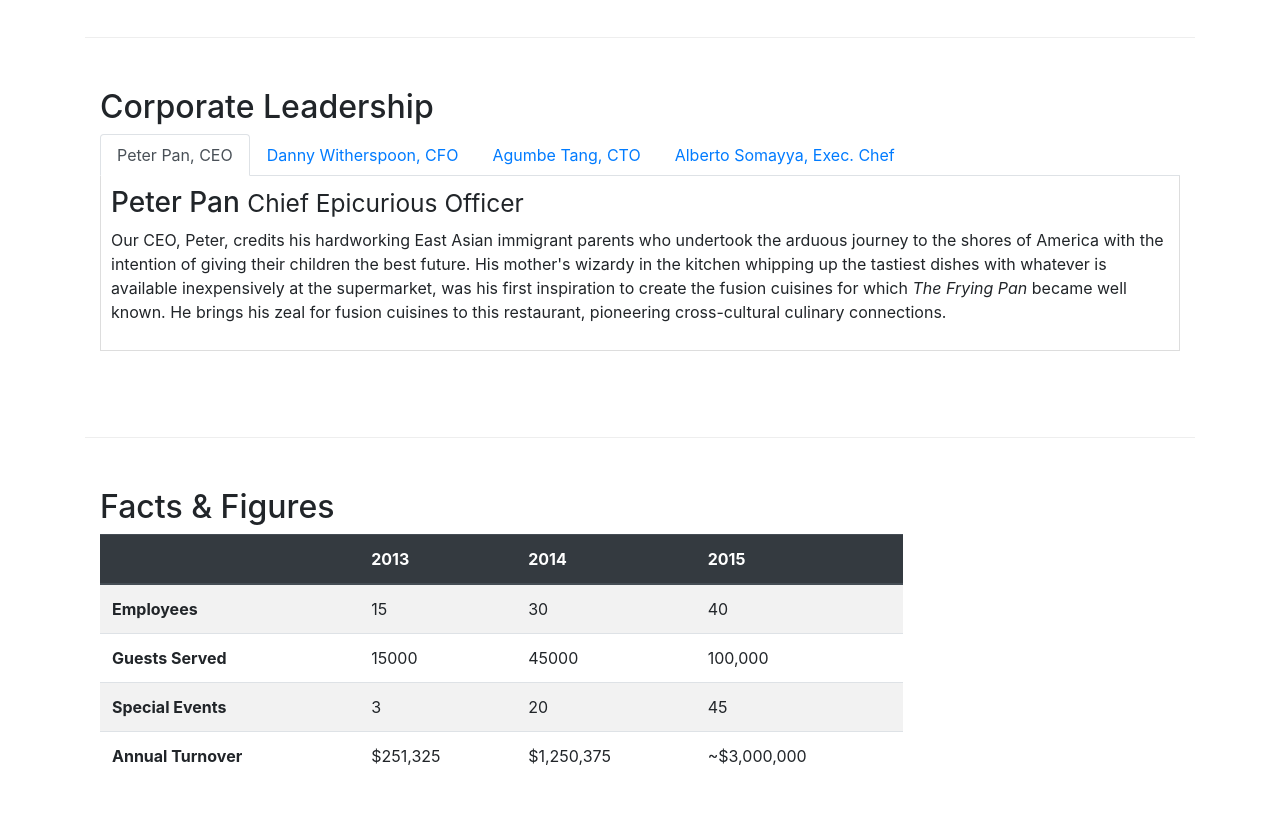
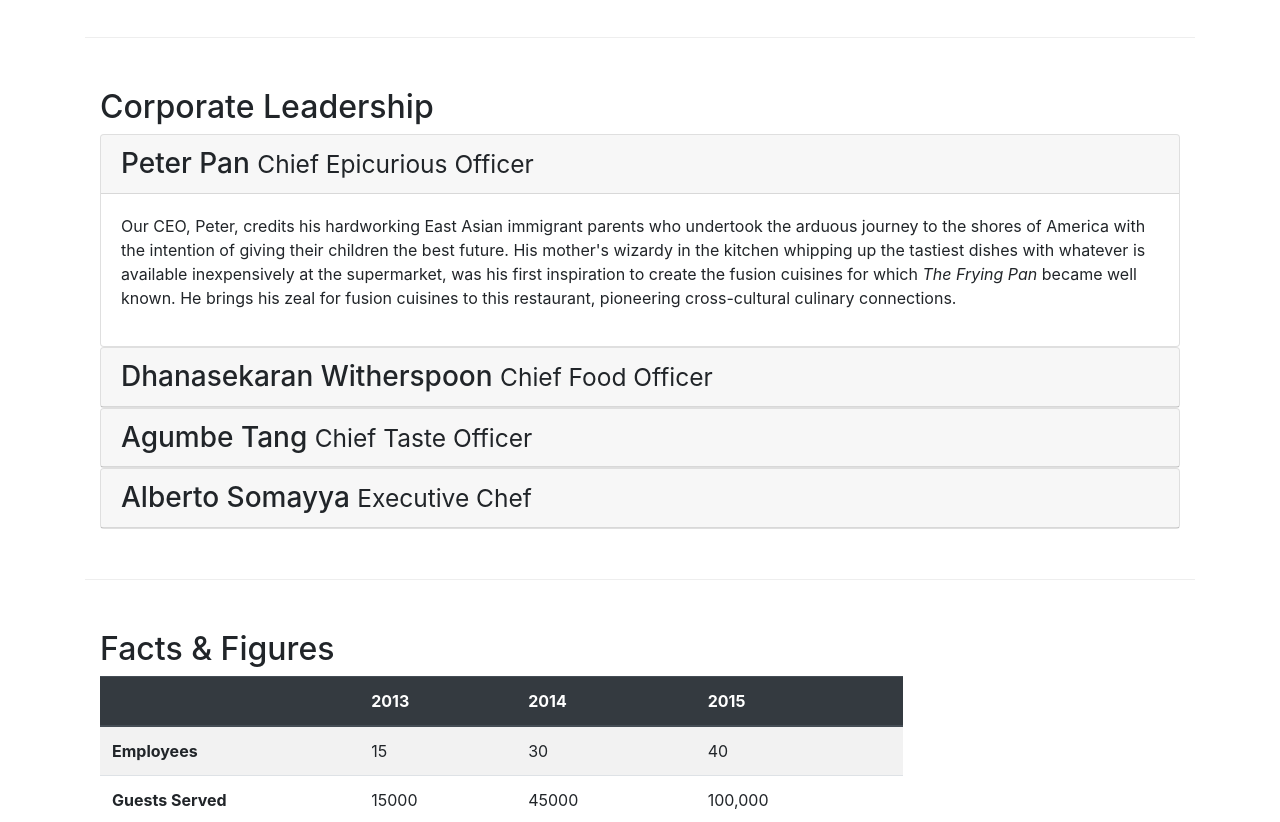
Before and after one commit to hritikdusad/Bootstrap, a plain HTML site: page aboutus.html in a window 1280 px wide. Shown: the part 1040-1862 px from the top of the page. Drawn offline with nearby package versions, Linux system fonts and the light colour scheme.

Commit message:
Accordion

```diff
--- a/aboutus.html
+++ b/aboutus.html
@@ -100,43 +100,65 @@
         <div class="row row-content">
             <div class="col-12">
                 <h2>Corporate Leadership</h2>
-                <ul class="nav nav-tabs">
-                    <li class="nav-item">
-                      <a class="nav-link active" href="#peter"
-                        role="tab" data-toggle="tab">Peter Pan, CEO</a>
-                    </li>
-                    <li class="nav-item">
-                      <a class="nav-link" href="#danny" role="tab"
-                        data-toggle="tab">Danny Witherspoon, CFO</a>
-                    </li>
-                    <li class="nav-item">
-                      <a class="nav-link" href="#agumbe"role="tab"
-                        data-toggle="tab">Agumbe Tang, CTO</a>
-                    </li>
-                    <li class="nav-item">
-                      <a class="nav-link" href="#alberto" role="tab"
-                        data-toggle="tab">Alberto Somayya, Exec. Chef</a>
-                    </li>
-                </ul>
 
-                <div class="tab-content">
-                    <div role="tabpanel" class="tab-pane fade show active" id="peter">
-                        <h3>Peter Pan <small>Chief Epicurious Officer</small></h3>
-                        <p class="d-none d-sm-block">Our CEO, Peter, credits his hardworking East Asian immigrant parents who undertook the arduous journey to the shores of America with the intention of giving their children the best future. His mother's wizardy in the kitchen whipping up the tastiest dishes with whatever is available inexpensively at the supermarket, was his first inspiration to create the fusion cuisines for which <em>The Frying Pan</em> became well known. He brings his zeal for fusion cuisines to this restaurant, pioneering cross-cultural culinary connections.</p>
+
+                <div id="accordion">
+                    <div class="card">
+                        <div class="card-header" role="tab" id="peterhead">
+                            <h3 class="mb-0">
+                                <a data-toggle="collapse" data-target="#peter">
+                                Peter Pan <small>Chief Epicurious Officer</small>
+                                </a>
+                            </h3>
+                        </div>
+                        <div class="collapse show" id="peter" data-parent="#accordion">
+                            <div class="card-body">
+                                <p class="d-none d-sm-block">Our CEO, Peter, credits his hardworking East Asian immigrant parents who undertook the arduous journey to the shores of America with the intention of giving their children the best future. His mother's wizardy in the kitchen whipping up the tastiest dishes with whatever is available inexpensively at the supermarket, was his first inspiration to create the fusion cuisines for which <em>The Frying Pan</em> became well known. He brings his zeal for fusion cuisines to this restaurant, pioneering cross-cultural culinary connections.</p>
+                            </div>
+                        </div>
                     </div>
-                    <div role="tabpanel" class="tab-pane fade show" id="danny">
-                        <h3>Dhanasekaran Witherspoon <small>Chief Food Officer</small></h3>
-                        <p class="d-none d-sm-block">Our CFO, Danny, as he is affectionately referred to by his colleagues, comes from a long established family tradition in farming and produce. His experiences growing up on a farm in the Australian outback gave him great appreciation for varieties of food sources. As he puts it in his own words, <em>Everything that runs, wins, and everything that stays, pays!</em></p>
+                    <div class="card">
+                        <div class="card-header" role="tab" id="dannyhead">
+                            <h3 class="mb-0">
+                                <a data-toggle="collapse" data-target="#danny">
+                                Dhanasekaran Witherspoon <small>Chief Food Officer</small>
+                                </a>
+                            </h3>
+                        </div>
+                        <div class="collapse" id="danny" data-parent="#accordion">
+                            <div class="card-body">
+                                <p class="d-none d-sm-block">Our CFO, Danny, as he is affectionately referred to by his colleagues, comes from a long established family tradition in farming and produce. His experiences growing up on a farm in the Australian outback gave him great appreciation for varieties of food sources. As he puts it in his own words, <em>Everything that runs, wins, and everything that stays, pays!</em></p>
+                            </div>
+                        </div>
                     </div>
-                    <div role="tabpanel" class="tab-pane fade show" id="agumbe">
-                        <h3>Agumbe Tang <small>Chief Taste Officer</small></h3>
-                         <p class="d-none d-sm-block">Blessed with the most discerning gustatory sense, Agumbe, our CTO, personally ensures that every dish that we serve meets his exacting tastes. Our chefs dread the tongue lashing that ensues if their dish does not meet his exacting standards. He lives by his motto, <em>You click only if you survive my lick.</em></p>
+                    <div class="card">
+                        <div class="card-header" role="tab" id="agumbehead">
+                            <h3 class="mb-0">
+                                <a data-toggle="collapse" data-target="#agumbe">
+                                Agumbe Tang <small>Chief Taste Officer</small>
+                                </a>
+                            </h3>
+                        </div>
+                        <div class="collapse" id="agumbe" data-parent="#accordion">
+                            <div class="card-body">
+                                <p class="d-none d-sm-block">Blessed with the most discerning gustatory sense, Agumbe, our CTO, personally ensures that every dish that we serve meets his exacting tastes. Our chefs dread the tongue lashing that ensues if their dish does not meet his exacting standards. He lives by his motto, <em>You click only if you survive my lick.</em></p>
+                            </div>
+                        </div>
                     </div>
-                    <div role="tabpanel" class="tab-pane fade show " id="alberto">
-                         <h3>Alberto Somayya <small>Executive Chef</small></h3>
-                         <p class="d-none d-sm-block">Award winning three-star Michelin chef with wide International experience having worked closely with whos-who in the culinary world, he specializes in creating mouthwatering Indo-Italian fusion experiences. He says, <em>Put together the cuisines from the two craziest cultures, and you get a winning hit! Amma Mia!</em></p>
+                    <div class="card">
+                        <div class="card-header" role="tab" id="albertohead">
+                            <h3 class="mb-0">
+                                <a data-toggle="collapse" data-target="#alberto">
+                                Alberto Somayya <small>Executive Chef</small>
+                                </a>
+                            </h3>
+                        </div>
+                        <div class="collapse" id="alberto" data-parent="#accordion">
+                            <div class="card-body">
+                                <p class="d-none d-sm-block">Award winning three-star Michelin chef with wide International experience having worked closely with whos-who in the culinary world, he specializes in creating mouthwatering Indo-Italian fusion experiences. He says, <em>Put together the cuisines from the two craziest cultures, and you get a winning hit! Amma Mia!</em></p>
+                            </div>
+                        </div>
                     </div>
-
                 </div>
             </div>
        </div>
```
